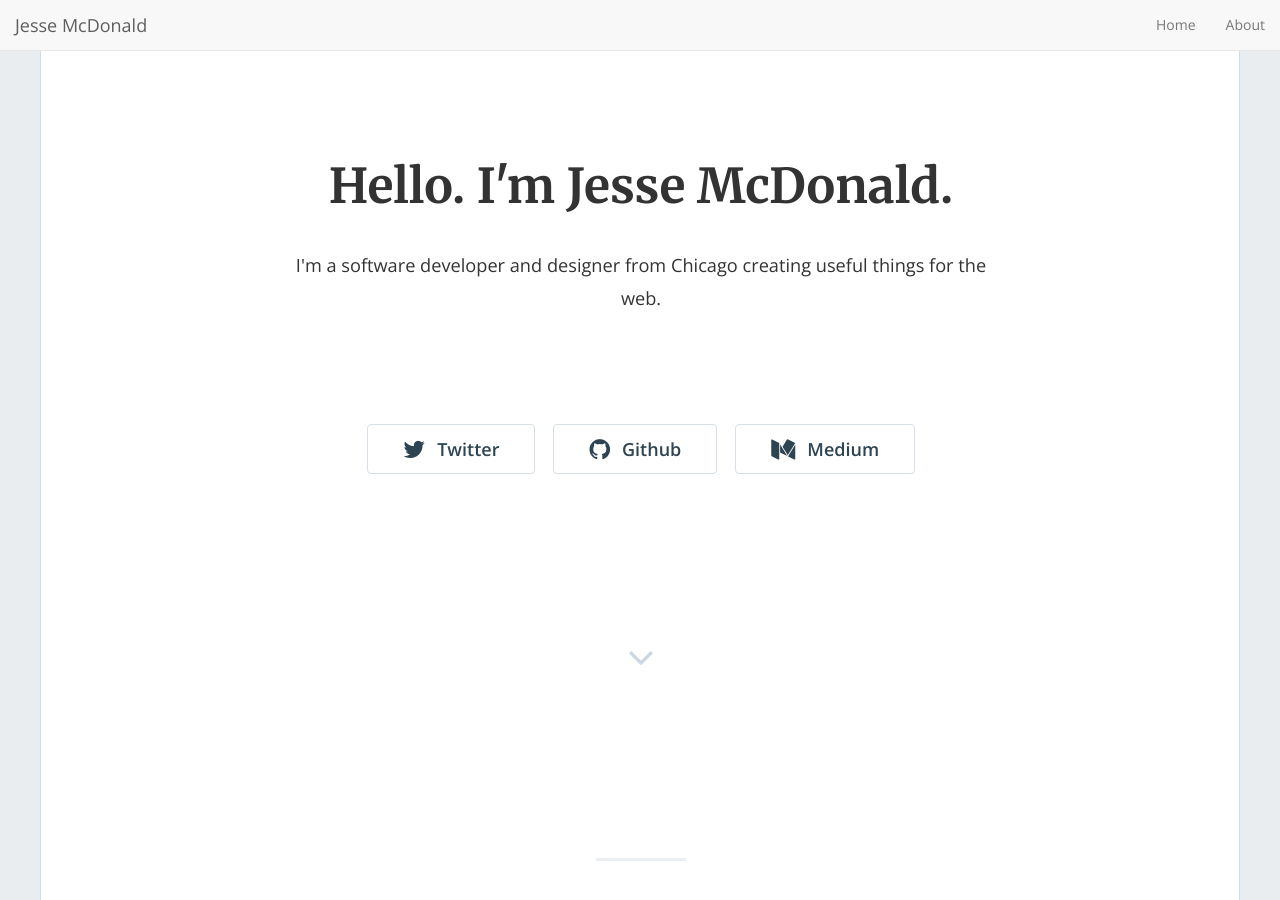
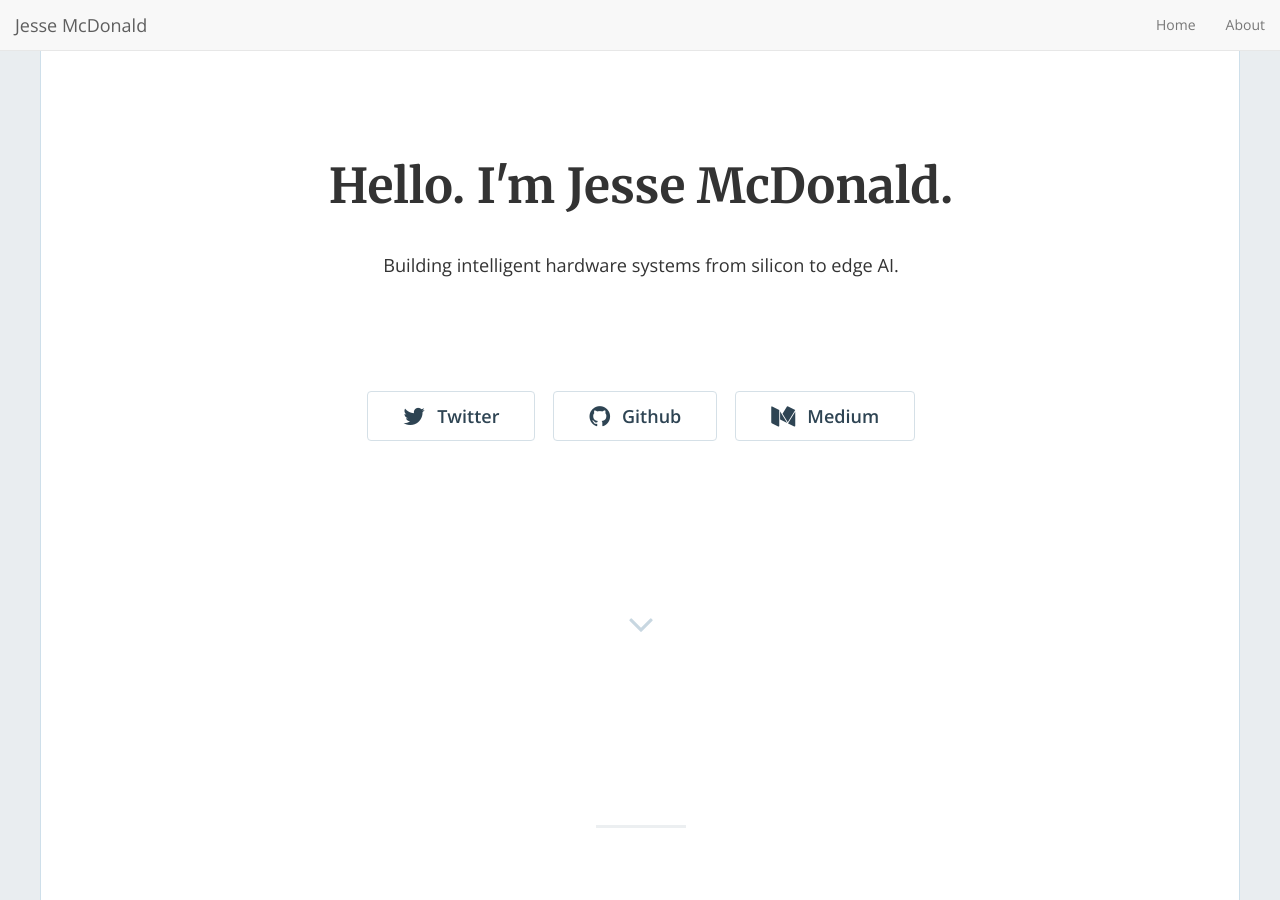
Before and after one commit to jessemcdonald144/jessemcdonald144.github.io, a Jekyll site: the page built from index.html, in a window 1280 px wide and 900 px high. Built offline with Jekyll 4.4.1, drawn with Linux system fonts in a browser that asks for light colours; nearby versions of some CDN libraries; the list of posts is cut into pages by our own code.

```diff
--- a/_config.yml
+++ b/_config.yml
@@ -15,7 +15,7 @@
 # in the templates via {{ site.myvariable }}.
 title: "Hello. I'm Jesse McDonald."
 email: 'jessemcdonald144@gmail.com'
-description: "I'm a software developer and designer from Chicago creating useful things for the web."
+description: "Building intelligent hardware systems from silicon to edge AI."
 baseurl: "" # the subpath of your site, e.g. /blog
 url: "https://github.com/jessemcdonald144" # the base hostname & protocol for your site, e.g. https://example.com
 github_username: 'jessemcdonald144'
```
Also changed, not shown: _projects/iot-traffic-sensor.md (+2 -0 lines), img/posts/iot/deploy_1.jpg (added), img/posts/iot/deploy_2.gif (added), img/posts/iot/deploy_results.png (added), img/posts/iot/iot_case.png (added), img/posts/iot/iot_hardware.png (added), 1 other file.
